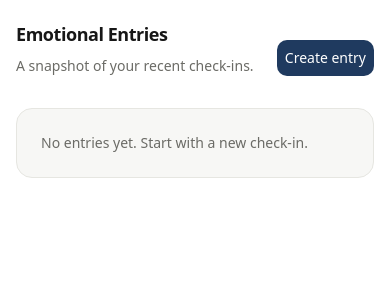
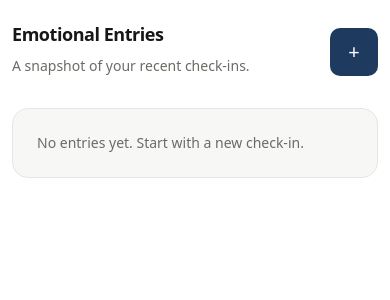
Before and after one commit to and27/emotion-trace, a Next.js app: page / in a window 390 px wide. Shown: the top 300 px of the page. Built offline with nearby package versions, Linux system fonts and the light colour scheme.

Commit message:
chore: adjust mobile spacing

```diff
--- a/src/app/(app)/layout.tsx
+++ b/src/app/(app)/layout.tsx
@@ -5,7 +5,7 @@ export default function AppLayout({
 }>) {
   return (
     <section className="min-h-screen bg-background text-foreground">
-      <div className="mx-auto w-full max-w-5xl px-4 md:px-10 py-5 md:py-8">
+      <div className="mx-auto w-full max-w-5xl px-3 md:px-10 py-5 md:py-8">
         {children}
       </div>
     </section>
--- a/src/ui/components/Button.tsx
+++ b/src/ui/components/Button.tsx
@@ -9,7 +9,7 @@ type ButtonProps = React.ComponentPropsWithoutRef<"button"> & {
 };
 
 const baseClassName =
-  "inline-flex items-center justify-center gap-2 rounded-md px-2 md:px-4 py-2 text-sm font-medium transition disabled:cursor-not-allowed disabled:opacity-50";
+  "min-w-[3rem] inline-flex items-center justify-center gap-2 rounded-md px-2 md:px-4 py-2 text-sm font-medium transition disabled:cursor-not-allowed disabled:opacity-50";
 
 const variantClassName: Record<ButtonVariant, string> = {
   primary: "bg-accent text-accent-contrast",
--- a/src/ui/screens/EntriesListScreen.tsx
+++ b/src/ui/screens/EntriesListScreen.tsx
@@ -45,8 +45,12 @@ export function EntriesListScreen() {
             A snapshot of your recent check-ins.
           </p>
         </div>
-        <Button asChild>
-          <Link href="/create">Create entry</Link>
+        <Button
+          asChild
+          className="rounded-lg aspect-square text-xl"
+          aria-label="Create entry"
+        >
+          <Link href="/create">+</Link>
         </Button>
       </div>
 
```
